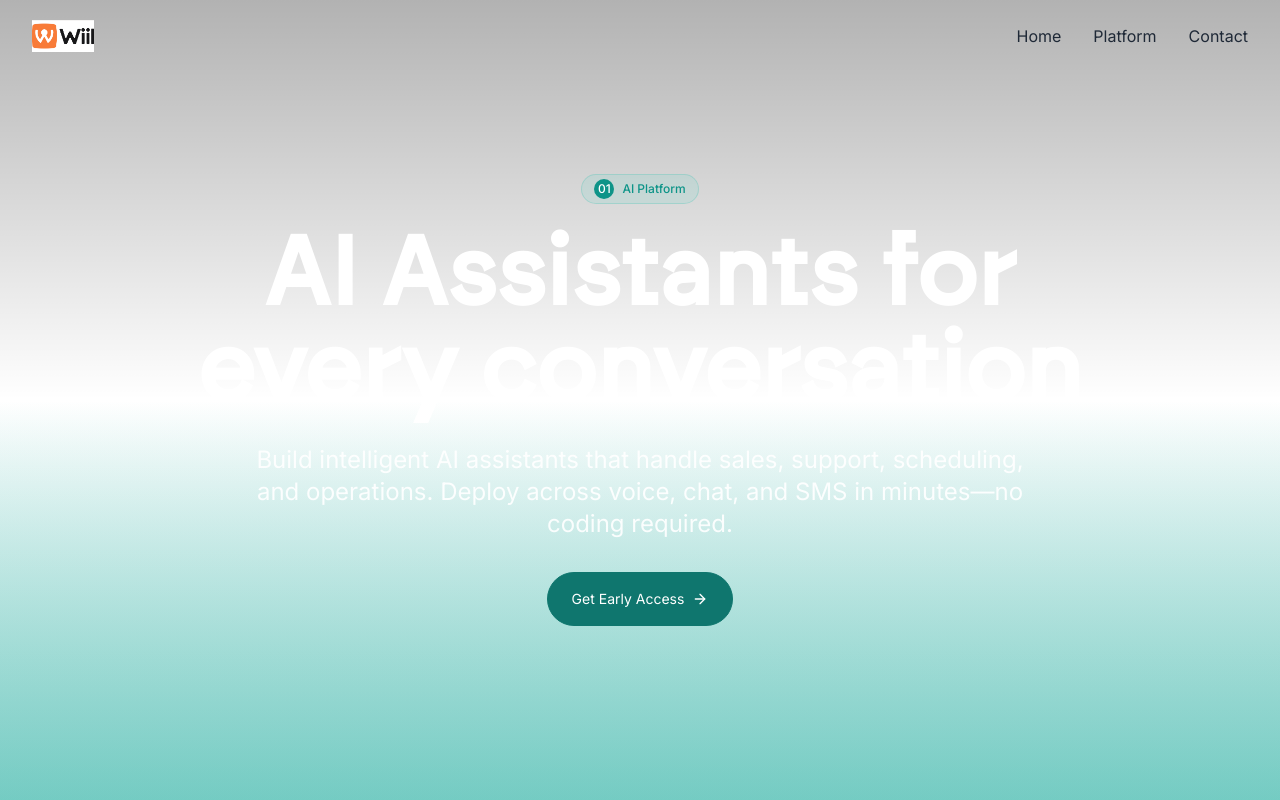
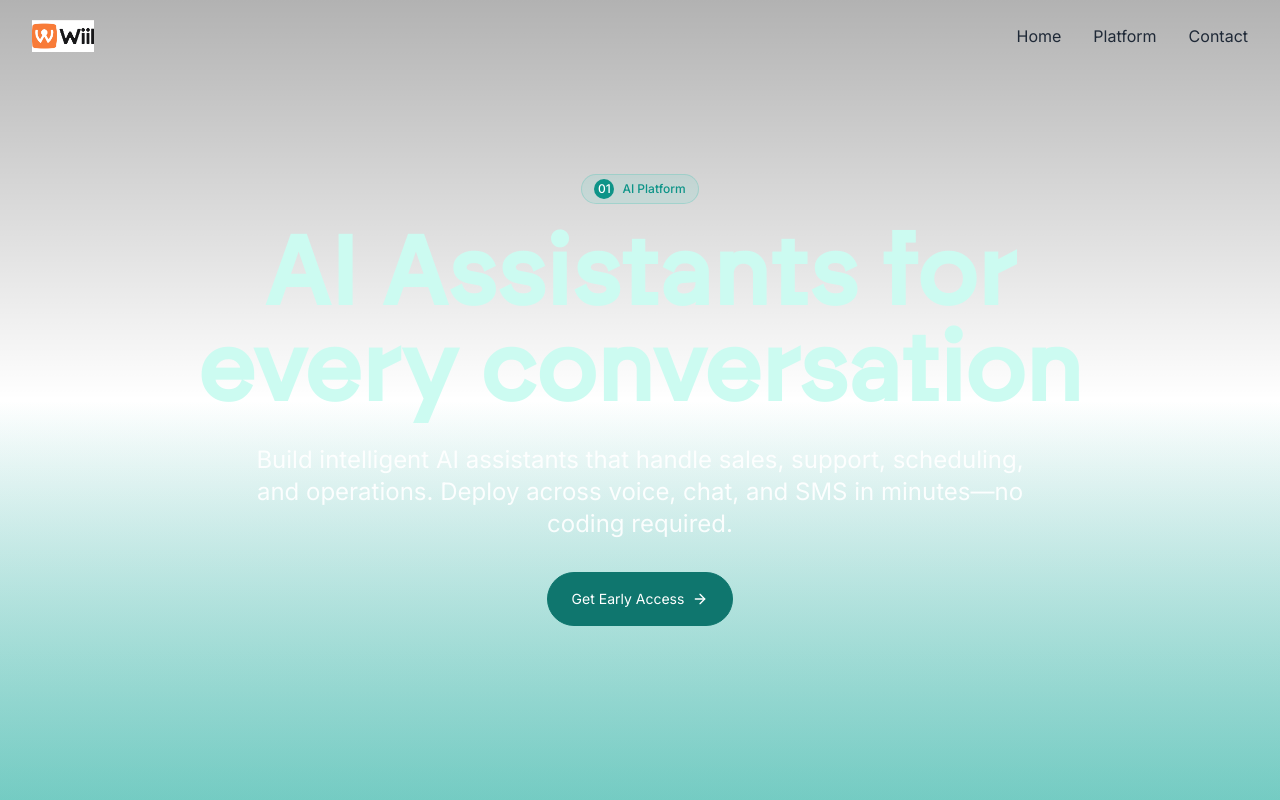
Before and after one commit to Sabamose/Wiil-Web_Brand-V2, a React (Vite) app: page / in a window 1280 px wide. Shown: the top 800 px of the page. Built offline with nearby package versions, Linux system fonts and the light colour scheme; a web font is replaced by a local one.

Commit message:
Apply subtle teal color to text
Updated the hero section text to have a subtle teal color, making it slightly less white while maintaining visibility.
-edited src/components/Hero.tsx

```diff
--- a/src/components/Hero.tsx
+++ b/src/components/Hero.tsx
@@ -44,7 +44,7 @@ const Hero = () => {
         </div>
 
         <h1
-          className="font-display text-4xl sm:text-5xl md:text-6xl lg:text-7xl xl:text-8xl font-bold text-white mb-6 leading-tight animate-on-scroll"
+          className="font-display text-4xl sm:text-5xl md:text-6xl lg:text-7xl xl:text-8xl font-bold text-teal-100 mb-6 leading-tight animate-on-scroll"
           style={{ animationDelay: "0.3s" }}
         >
           AI Assistants for<br className="hidden sm:inline" />every conversation
```
